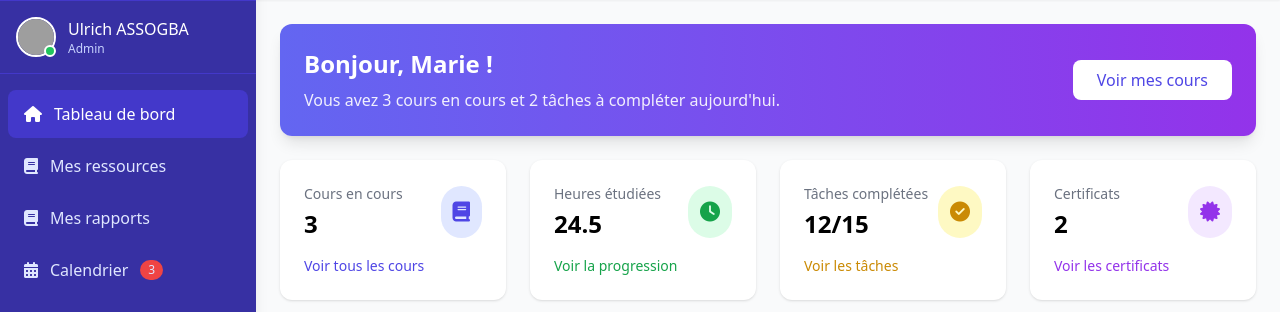
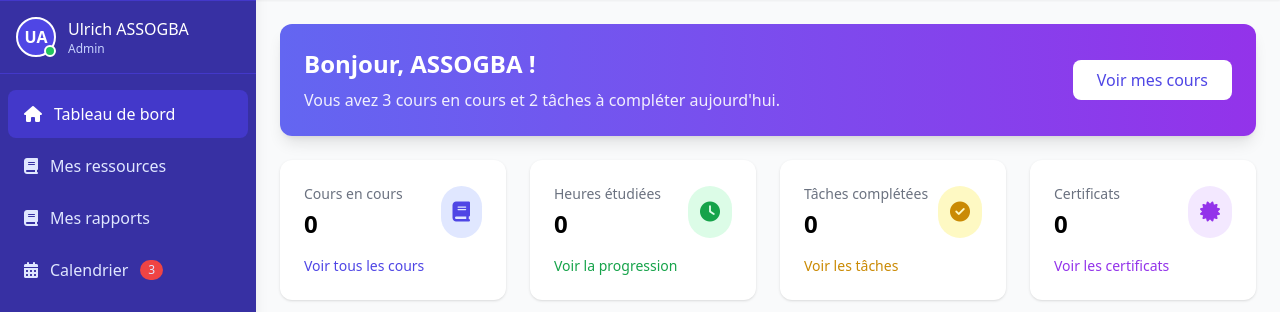
Before and after one commit to RicheTheDev/TechFuturists, a Flask app: template app/templates/dashboard/participant.html in a window 1280 px wide. Shown: the part 64-376 px from the top of the page. Run offline with Flask 3, Linux system fonts and the light colour scheme; the template is opened without the code that fills it: values that come from a table or form of the project are taken from there, others are empty; some libraries are stand-ins or nearby versions; grey boxes are pictures that could not be loaded.

Commit message:
all commit

```diff
--- a/app/templates/dashboard/participant.html
+++ b/app/templates/dashboard/participant.html
@@ -28,7 +28,9 @@
                 <!-- User Profile -->
                 <div class="user-info p-4 flex items-center space-x-3 border-b border-indigo-700">
                     <div class="relative">
-                        <img src="https://randomuser.me/api/portraits/women/44.jpg" alt="Profile" class="w-10 h-10 rounded-full border-2 border-white">
+                        <div class="w-10 h-10 rounded-full bg-indigo-600 text-white flex items-center justify-center font-semibold border-2 border-white">
+                            {{ user.first_name[0] }}{{ user.last_name[0] }}
+                        </div>
                         <span class="absolute bottom-0 right-0 w-3 h-3 bg-green-500 rounded-full border-2 border-white"></span>
                     </div>
                     <div>
@@ -36,6 +38,7 @@
                         <div class="text-xs text-indigo-200">{{ user.role.value }}</div>
                     </div>
                 </div>
+
 
                 <!-- Navigation -->
                 <nav class="flex-1 overflow-y-auto py-4">
@@ -132,7 +135,7 @@
                 <div class="bg-gradient-to-r from-indigo-500 to-purple-600 rounded-xl p-4 sm:p-6 text-white mb-6 shadow-lg">
                     <div class="flex flex-col md:flex-row md:items-center md:justify-between">
                         <div class="mb-4 md:mb-0">
-                            <h2 class="text-xl sm:text-2xl font-bold mb-2">Bonjour, Marie !</h2>
+                            <h2 class="text-xl sm:text-2xl font-bold mb-2">Bonjour, {{ user.last_name }} !</h2>
                             <p class="opacity-90 text-sm sm:text-base">Vous avez 3 cours en cours et 2 tâches à compléter aujourd'hui.</p>
                         </div>
                         <button class="bg-white text-indigo-600 px-4 sm:px-6 py-2 rounded-lg font-medium hover:bg-gray-100 transition">
@@ -147,7 +150,7 @@
                         <div class="flex items-center justify-between">
                             <div>
                                 <p class="text-gray-500 text-sm">Cours en cours</p>
-                                <h3 class="text-xl sm:text-2xl font-bold mt-1">3</h3>
+                                <h3 class="text-xl sm:text-2xl font-bold mt-1">0</h3>
                             </div>
                             <div class="p-3 rounded-full bg-indigo-100 text-indigo-600">
                                 <i class="fas fa-book text-xl"></i>
@@ -162,7 +165,7 @@
                         <div class="flex items-center justify-between">
                             <div>
                                 <p class="text-gray-500 text-sm">Heures étudiées</p>
-                                <h3 class="text-xl sm:text-2xl font-bold mt-1">24.5</h3>
+                                <h3 class="text-xl sm:text-2xl font-bold mt-1">0</h3>
                             </div>
                             <div class="p-3 rounded-full bg-green-100 text-green-600">
                                 <i class="fas fa-clock text-xl"></i>
@@ -177,7 +180,7 @@
                         <div class="flex items-center justify-between">
                             <div>
                                 <p class="text-gray-500 text-sm">Tâches complétées</p>
-                                <h3 class="text-xl sm:text-2xl font-bold mt-1">12/15</h3>
+                                <h3 class="text-xl sm:text-2xl font-bold mt-1">0</h3>
                             </div>
                             <div class="p-3 rounded-full bg-yellow-100 text-yellow-600">
                                 <i class="fas fa-check-circle text-xl"></i>
@@ -192,7 +195,7 @@
                         <div class="flex items-center justify-between">
                             <div>
                                 <p class="text-gray-500 text-sm">Certificats</p>
-                                <h3 class="text-xl sm:text-2xl font-bold mt-1">2</h3>
+                                <h3 class="text-xl sm:text-2xl font-bold mt-1">0</h3>
                             </div>
                             <div class="p-3 rounded-full bg-purple-100 text-purple-600">
                                 <i class="fas fa-certificate text-xl"></i>
```
Also changed, not shown: app/templates/partials/participant/sidebar.html (+5 -2 lines), app/templates/partials/sidebar.html (+6 -3 lines).
